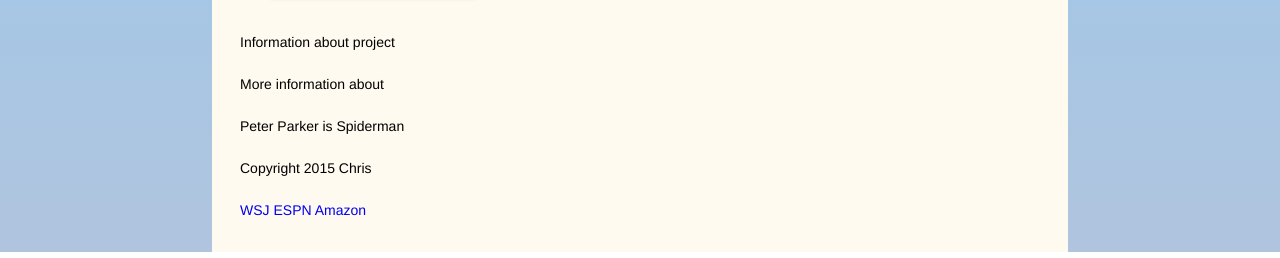
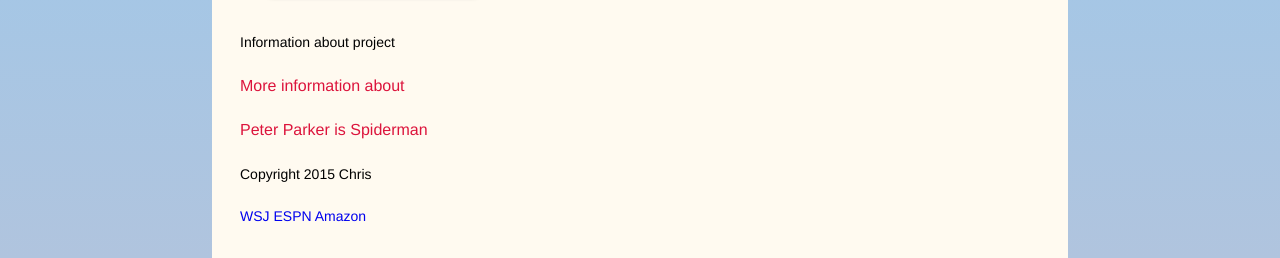
Before and after one commit to chriswmills/portfolio, a plain HTML site: page index.html in a window 1280 px wide. Shown: the part 778-1036 px from the top of the page. Drawn offline with Linux system fonts and the light colour scheme.

Commit message:
Almost done

```diff
--- a/styles/first-stylesheet.css
+++ b/styles/first-stylesheet.css
@@ -41,3 +41,14 @@ a:link {
 a:hover {
   color: #990000;
 }
+
+/* class */
+p.important {
+  color:crimson;
+  font-size: 16px;
+}
+
+/* another class*/
+img.backwards {
+  box-shadow: 10px 10px 5px grey;
+}
```
